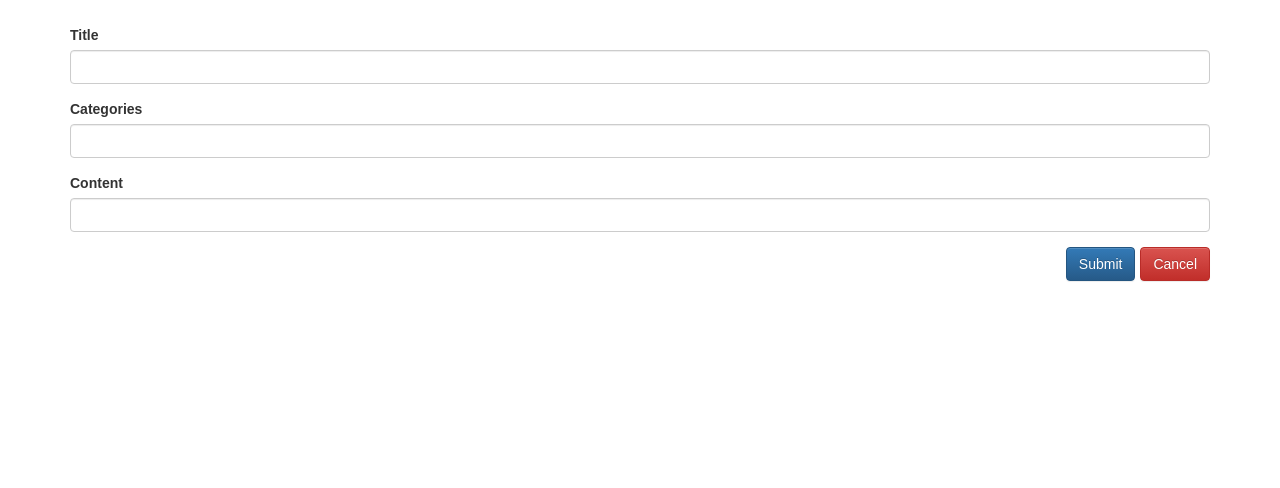
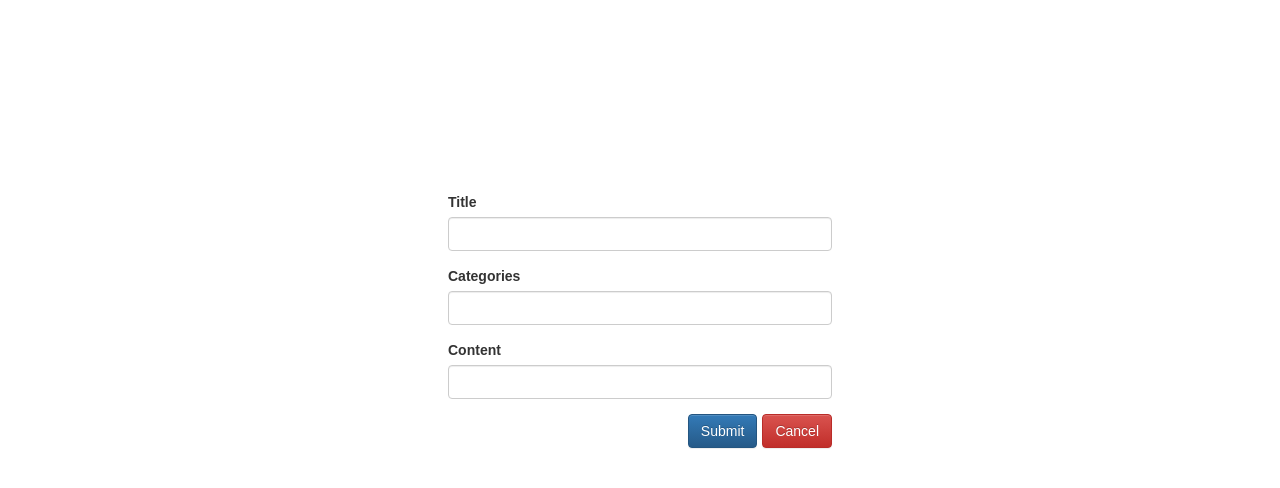
Before and after one commit to jimbucktoo/crud, a React (Create React App) app: page /posts/new in a window 1280 px wide. Shown: the top 488 px of the page. Built offline with nearby package versions, Linux system fonts and the light colour scheme.

Commit message:
css styling corrections

```diff
--- a/src/components/posts_index.js
+++ b/src/components/posts_index.js
@@ -13,7 +13,7 @@ class PostsIndex extends Component {
     renderPosts(){
         return _.map(this.props.posts, post => {
             return (<li className='list-group-item' key={post.id}>
-                <Link to={`/posts/${post.id}`}>
+                <Link className='color-black' to={`/posts/${post.id}`}>
                     {post.title}
                 </Link>
             </li>)
@@ -23,7 +23,7 @@ class PostsIndex extends Component {
     render(){
         console.log(this.props.posts)
         return(
-            <div className='posts-div'>
+            <div className='custom-container'>
                 <Link className='float-right btn btn-primary' to='/posts/new'>Add Post</Link>
                 <h2>Posts: </h2>
                 <h3>
--- a/src/components/posts_new.js
+++ b/src/components/posts_new.js
@@ -33,7 +33,7 @@ class PostsNew extends Component {
         const { handleSubmit } = this.props
 
         return(
-            <div className='form-div container'>
+            <div className='custom-container'>
                 <form onSubmit={handleSubmit(this.onSubmit.bind(this))}>
                     <Field name='title' label='Title' component={this.renderField} />
                     <Field name='categories' label='Categories' component={this.renderField} />
--- a/src/components/posts_show.js
+++ b/src/components/posts_show.js
@@ -2,6 +2,7 @@ import React, {Component} from 'react'
 import {connect} from 'react-redux'
 import {fetchPost, deletePost} from '../actions'
 import {Link} from 'react-router-dom'
+import '../style/App.css'
 
 class PostsShow extends Component {
 
@@ -26,14 +27,18 @@ class PostsShow extends Component {
         }
 
         return(
-            <div>
-                <Link to='/'>Back To Index</Link>
+            <div className='custom-container text-center-align'>
+                <button className='float-left btn btn-primary'><Link className='color-white' to='/'>Back To Home</Link></button>
                 <button
-                    className='btn btn-danger pull-xs-right'
+                    className='float-right btn btn-danger pull-xs-right'
                     onClick={this.onDeleteClick.bind(this)}
                 >
                     Delete Post
                 </button>
+                <br />
+                <br />
+                <br />
+
                 <h3>{post.title}</h3>
                 <h6>Categories: {post.categories}</h6>
                 <p>{post.content}</p>
--- a/src/style/App.css
+++ b/src/style/App.css
@@ -1,13 +1,17 @@
-.form-div {
-    margin-top: 25px !important;
+.text-center-align {
+    text-align: center;
 }
 
 .float-right {
     float: right;
 }
 
-.posts-div {
-    margin-top: 15px;
+.float-left {
+    float: left;
+}
+
+.custom-container {
+    margin-top: 15%;
     margin-left: 35%;
     margin-right: 35%;
 }
@@ -15,3 +19,20 @@
 .mr-5 {
     margin-right: 5px;
 }
+
+.color-black {
+    color: black;
+}
+
+.color-black:hover {
+    color: black;
+}
+
+.color-white {
+    color: white;
+}
+
+.color-white:hover {
+    color: white;
+    text-decoration: none;
+}
```
